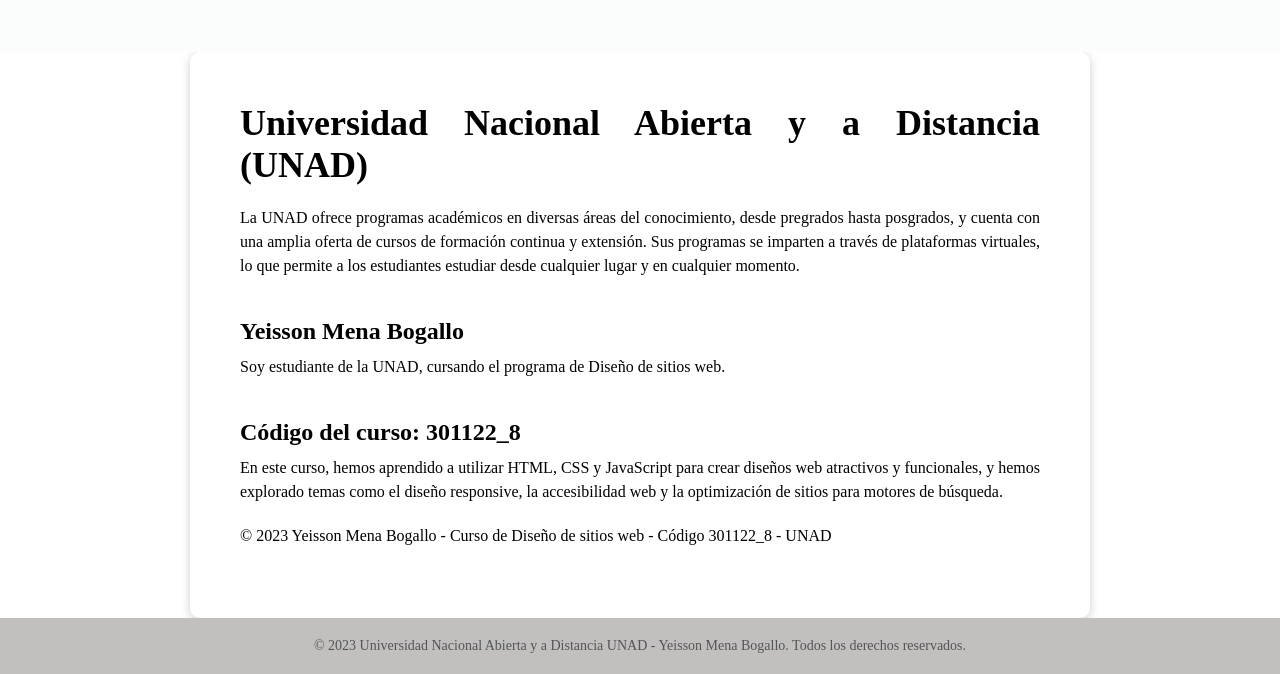
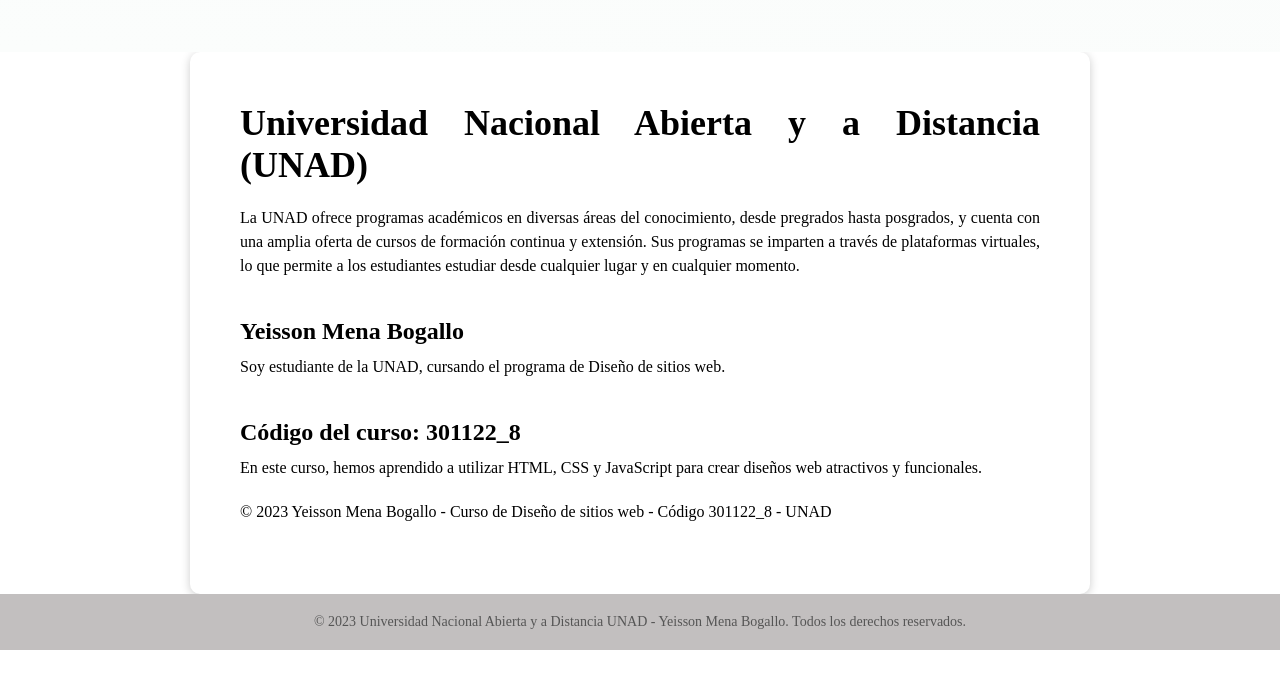
Before and after one commit to YmenaBo/Fase2_YeissonMenaBogallo_1601, a plain HTML site: page Index.html in a window 1280 px wide. Shown: the part 2798-3472 px from the top of the page. After the commit the page ends 3448 px from the top, so only its background shows below. Drawn offline with Linux system fonts and the light colour scheme; a script that the page names is missing.

Commit message:
Version 1.1

```diff
--- a/Index.html
+++ b/Index.html
@@ -94,7 +94,7 @@
       <h2>Yeisson Mena Bogallo</h2>
       <p>Soy estudiante de la UNAD, cursando el programa de Diseño de sitios web.</p>
       <h2>Código del curso: 301122_8</h2>
-      <p>En este curso, hemos aprendido a utilizar HTML, CSS y JavaScript para crear diseños web atractivos y funcionales, y hemos explorado temas como el diseño responsive, la accesibilidad web y la optimización de sitios para motores de búsqueda.</p>
+      <p>En este curso, hemos aprendido a utilizar HTML, CSS y JavaScript para crear diseños web atractivos y funcionales.</p>
       <p>&copy; 2023 Yeisson Mena Bogallo - Curso de Diseño de sitios web - Código 301122_8 - UNAD</p>
     </div>
   </div>
```
